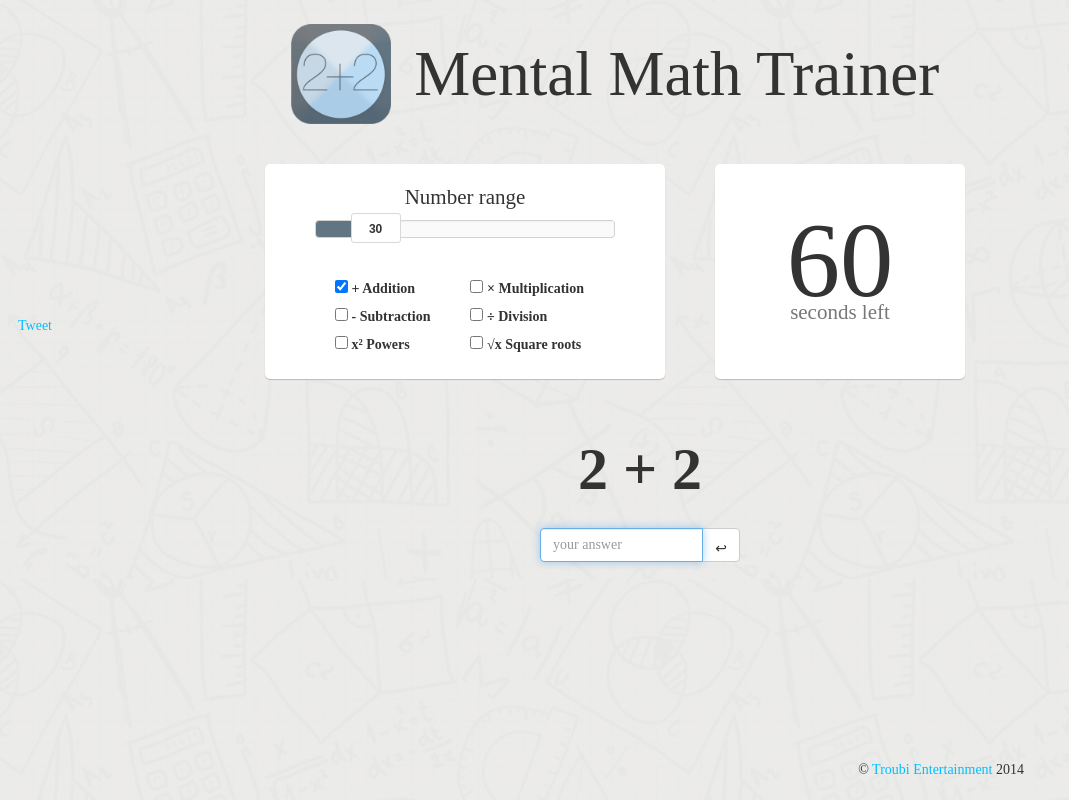
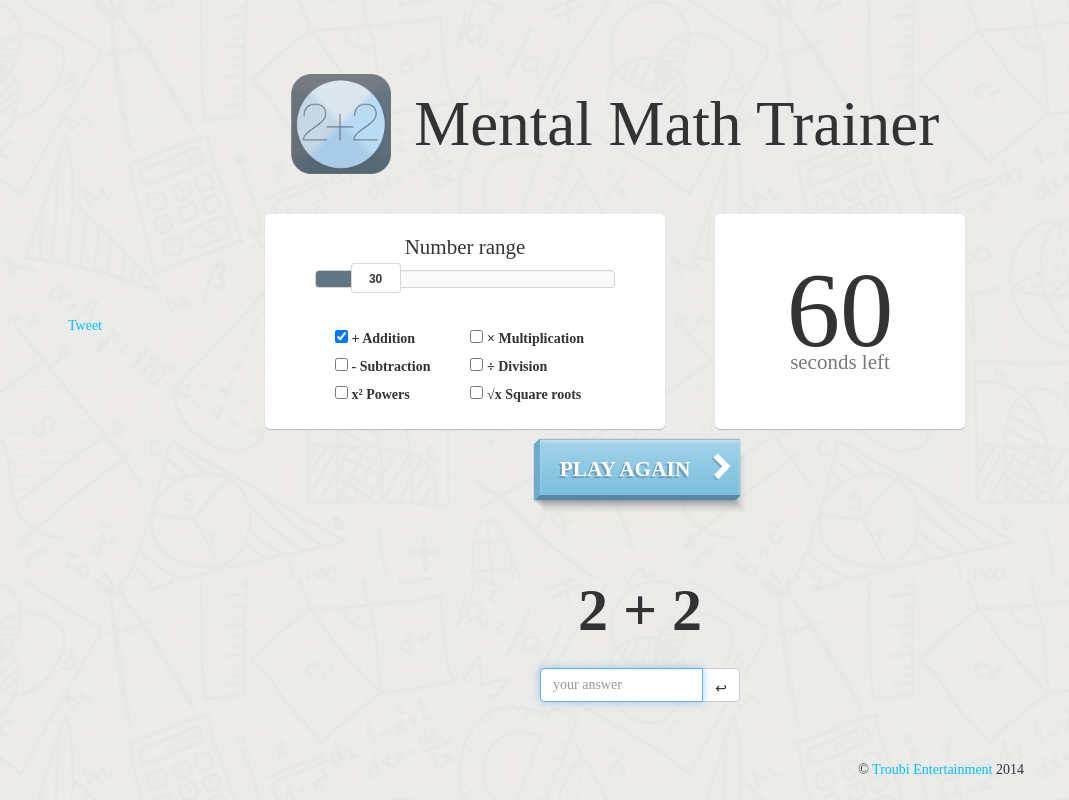
Before and after one commit to shenoyroopesh/10-seconds-math, a PHP site: page / in a window 1280 px wide. Shown: the whole page, without its empty margins (0-1069 px from the left). Run offline with PHP 8.4, Linux system fonts and the light colour scheme; some libraries are stand-ins or nearby versions.

Commit message:
Added new button styles

```diff
--- /dev/null
+++ b/css/buttons.css
@@ -0,0 +1,116 @@
+.button {
+  text-decoration: none !important;
+  cursor: pointer;
+  color: white;
+  padding: 10px;
+  text-transform: uppercase;
+  display: inline-block;
+  text-shadow: -2px 2px 0 rgba(0, 0, 0, 0.2);
+  font-weight: bold;
+  padding-right: 50px;
+  margin: 10px;
+  -moz-transition: all 0.1s linear;
+  -o-transition: all 0.1s linear;
+  -webkit-transition: all 0.1s linear;
+  transition: all 0.1s linear;
+  -moz-transform: translateZ(0);
+  -ms-transform: translateZ(0);
+  -webkit-transform: translateZ(0);
+  transform: translateZ(0);
+  /*
+  Kinda replicates keyline but looks dumb.
+  @include filter(
+    drop-shadow(0 1px 0 rgba(blue, 0.2))
+    drop-shadow(0 -1px 0 rgba(blue, 0.2))
+  );
+  */
+}
+
+.button {
+  margin-top: 10px;
+  padding-top: 15px;
+  padding-left: 20px;
+  padding-right: 50px;
+  font-size: 16pt;
+  padding-bottom: 10px;
+}
+
+.button.blue {
+  background: -moz-linear-gradient(top, #a2d3e9, #7abedf);
+  background: -webkit-linear-gradient(top, #a2d3e9, #7abedf);
+  background: linear-gradient(to bottom, #a2d3e9, #7abedf);
+  box-shadow: -1px 0px 1px #6fadcb, 0px 1px 1px #54809d, -2px 1px 1px #6fadcb, -1px 2px 1px #54809d, -3px 2px 1px #6fadcb, -2px 3px 1px #54809d, -4px 3px 1px #6fadcb, -3px 4px 1px #54809d, -5px 4px 1px #6fadcb, -4px 5px 1px #54809d, -6px 5px 1px #6fadcb, -6px 7px 0 rgba(0, 0, 0, 0.05), -5px 8px 0 rgba(0, 0, 0, 0.05), -3px 9px 0 rgba(0, 0, 0, 0.04), -2px 10px 0 rgba(0, 0, 0, 0.04), -1px 11px 0 rgba(0, 0, 0, 0.03), 0px 12px 0 rgba(0, 0, 0, 0.03), 1px 13px 0 rgba(0, 0, 0, 0.02), 2px 14px 0 rgba(0, 0, 0, 0.02), 3px 15px 0 rgba(0, 0, 0, 0.01), 4px 16px 0 rgba(0, 0, 0, 0.01), 5px 17px 0 rgba(0, 0, 0, 0.01), 6px 18px 0 rgba(0, 0, 0, 0.01), inset 0 4px 5px -2px rgba(255, 255, 255, 0.5), inset 0 1px 0 0 rgba(0, 0, 0, 0.3);
+}
+.button.blue:hover {
+  color: white !important;
+}
+
+.button.yellow {
+  background: -moz-linear-gradient(top, #f2d851, #ecc92b);
+  background: -webkit-linear-gradient(top, #f2d851, #ecc92b);
+  background: linear-gradient(to bottom, #f2d851, #ecc92b);
+  color: black;
+  text-shadow: -2px 2px 0 rgba(255, 255, 255, 0.3);
+  box-shadow: -1px 0px 1px #d9b826, 0px 1px 1px #b1961d, -2px 1px 1px #d9b826, -1px 2px 1px #b1961d, -3px 2px 1px #d9b826, -2px 3px 1px #b1961d, -4px 3px 1px #d9b826, -3px 4px 1px #b1961d, -5px 4px 1px #d9b826, -4px 5px 1px #b1961d, -6px 5px 1px #d9b826, -6px 7px 0 rgba(0, 0, 0, 0.05), -5px 8px 0 rgba(0, 0, 0, 0.05), -3px 9px 0 rgba(0, 0, 0, 0.04), -2px 10px 0 rgba(0, 0, 0, 0.04), -1px 11px 0 rgba(0, 0, 0, 0.03), 0px 12px 0 rgba(0, 0, 0, 0.03), 1px 13px 0 rgba(0, 0, 0, 0.02), 2px 14px 0 rgba(0, 0, 0, 0.02), 3px 15px 0 rgba(0, 0, 0, 0.01), 4px 16px 0 rgba(0, 0, 0, 0.01), 5px 17px 0 rgba(0, 0, 0, 0.01), 6px 18px 0 rgba(0, 0, 0, 0.01), inset 0 4px 5px -2px rgba(255, 255, 255, 0.5), inset 0 1px 0 0 rgba(0, 0, 0, 0.3);
+}
+.button.yellow:after, .button.yellow:before {
+  background: black;
+}
+.button.yellow:after {
+  -webkit-filter: drop-shadow(-2px 0 0 rgba(255, 255, 255, 0.4));
+  filter: drop-shadow(-2px 0 0 rgba(255, 255, 255, 0.4));
+}
+.button.yellow:before {
+  -webkit-filter: drop-shadow(0 -2px 0 rgba(255, 255, 255, 0.35));
+  filter: drop-shadow(0 -2px 0 rgba(255, 255, 255, 0.35));
+}
+.button.yellow .arrow {
+  -webkit-filter: drop-shadow(-2px 0 0 rgba(255, 255, 255, 0.4));
+  filter: drop-shadow(-2px 0 0 rgba(255, 255, 255, 0.4));
+}
+.button:active {
+  box-shadow: none;
+  -moz-transform: translate3d(-6px, 6px, 0);
+  -ms-transform: translate3d(-6px, 6px, 0);
+  -webkit-transform: translate3d(-6px, 6px, 0);
+  transform: translate3d(-6px, 6px, 0);
+}
+.button .arrow {
+  -webkit-filter: drop-shadow(-2px 0 0 rgba(0, 0, 0, 0.2));
+  filter: drop-shadow(-2px 0 0 rgba(0, 0, 0, 0.2));
+}
+.button:after {
+  -webkit-filter: drop-shadow(-2px 0 0 rgba(0, 0, 0, 0.2));
+  filter: drop-shadow(-2px 0 0 rgba(0, 0, 0, 0.2));
+}
+.button:after, .button:before {
+  position: absolute;
+  content: " ";
+  right: 15px;
+  top: 14px;
+  width: 6px;
+  height: 18px;
+  background: white;
+  -moz-transform: rotate(-45deg);
+  -ms-transform: rotate(-45deg);
+  -webkit-transform: rotate(-45deg);
+  transform: rotate(-45deg);
+  display: block;
+  z-index: 2;
+}
+.button:before {
+  height: 14px;
+  top: 26px;
+  right: 16px;
+  z-index: 3;
+  -moz-transform: rotate(-137deg);
+  -ms-transform: rotate(-137deg);
+  -webkit-transform: rotate(-137deg);
+  transform: rotate(-137deg);
+  -webkit-filter: drop-shadow(0 -2px 0 rgba(0, 0, 0, 0.15));
+  filter: drop-shadow(0 -2px 0 rgba(0, 0, 0, 0.15));
+}
+
+body {
+  padding: 50px;
+}
--- a/css/main.css
+++ b/css/main.css
@@ -42,12 +42,14 @@ body {
 }
 
 #stats .sharefb {
-  display: none;
-  margin-top: 15px;
 }
 
 #stats > p {
   margin: 0;
+}
+
+#results {
+  display: none;
 }
 
 #bonus-list {
@@ -55,6 +57,7 @@ body {
   font-size: 14pt;
   text-align: right;
   width: 100%;
+  margin-bottom: 15px;
 }
 
 #bonus-list tr.large {
--- a/index.php
+++ b/index.php
@@ -37,11 +37,14 @@ We guarantee, if you make it through the entire plan you'll be better than you'v
         <!-- Latest compiled and minified Bootstrap CSS -->
         <link rel="stylesheet" href="https://maxcdn.bootstrapcdn.com/bootstrap/3.2.0/css/bootstrap.min.css">
 
-        <link rel="stylesheet" href="css/main.css">
 
         <!-- The noUiSlider stylesheet -->
         <link href="css/jquery.nouislider.css" rel="stylesheet">
         <link href="css/jquery-ui.min.css" rel="stylesheet">
+
+
+        <link rel="stylesheet" href="css/main.css">
+        <link rel="stylesheet" href="css/buttons.css">
 
         <script src="js/vendor/modernizr-2.6.2-respond-1.1.0.min.js"></script>
     </head>
@@ -85,15 +88,16 @@ We guarantee, if you make it through the entire plan you'll be better than you'v
                 <img id="repeat" src="img/repeat.png" />
                 <span id="repeat-text">again!</span>
             </p>
-            <p class="bonus">
-              <table id="bonus-list">
+            <div id="results">
+                <p>Results</p>
+                <table id="bonus-list">
                 <!-- <tr><td><span id="num-correct-calculations">0</span></td><td></td></tr>
  -->
-              </table>
-            </p>
-            <p><a class="btn btn-primary btn-lg sharefb" role="button">Share on Facebook</a></p>
+                </table>
+                <p><a class="button blue sharefb">Share on Facebook</a></p>
+            </div>
         </div>
-        <p id="start-quiz"><a class="btn btn-primary btn-lg" role="button">Go for it!</a></p>
+        <p id="start-qui"><a class="button blue">Play Again</a></p>
       </div>
     </div>
 
--- a/js/main.js
+++ b/js/main.js
@@ -65,12 +65,12 @@ function timeIsOver() {
   }
 
 
-  // $('#time-box').hide();
+    $('#time-box').hide();
 
 
     var $bonusList = $('#bonus-list');
     var cumulativeScore = numAnswersCorrect;
-
+    var score = 0;
 
     // var maxIndex = 0;
 
--- a/js/questionfactory.js
+++ b/js/questionfactory.js
@@ -70,7 +70,7 @@ var QuestionFactory = function() {
     var y = x1 * x2;
 
     if (y > b)
-      return divFactory(a, b);
+      return divFactory(a, b * 2);
 
     return "{0} {1} {2}".format(y, '/', x1);
   }
```
